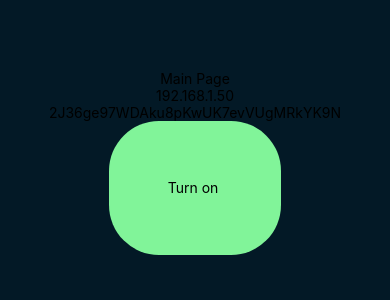
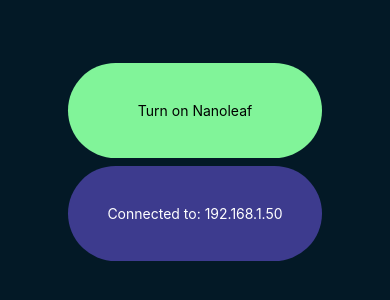
Before and after one commit to pierre-roussel/LightsOn, a React Native app: screen / in a window 390 px wide. Shown: the part 260-560 px from the top of the page. Built offline with nearby package versions, Linux system fonts and the light colour scheme; no server answers.

Commit message:
added info box killed animations

```diff
--- a/App.tsx
+++ b/App.tsx
@@ -2,11 +2,11 @@
 import React from "react";
 
 // Internal
-import { CtxNanoleafProvider } from "./src/components/CtxNanoleaf";
+import { CtxNanoleafProvider } from "./src/contexts/CtxNanoleaf";
 import {
   CtxNanoleafStateProvider,
   defaultValue,
-} from "./src/components/CtxNanoleafState";
+} from "./src/contexts/CtxNanoleafState";
 import { MainPage } from "./src/pages/MainPage";
 import { NanoLeaf } from "./src/helpers/nano/nanoleaf";
 
--- /dev/null
+++ b/src/components/InfoBox/InfoBox.tsx
@@ -0,0 +1,45 @@
+// Vendor
+import React, { useContext, useRef, useState } from "react";
+import { StyleSheet, Text, View } from "react-native";
+
+// Internal
+import { CtxNanoleaf } from "../../contexts/CtxNanoleaf";
+
+export interface InfoBoxProps {}
+
+const InfoBox = (_props: InfoBoxProps) => {
+  // Hooks
+  const nano = useContext(CtxNanoleaf);
+
+  const styles = StyleSheet.create({
+    container: {
+      alignItems: "center",
+      backgroundColor: "#3D3B8E",
+      borderRadius: 50,
+      justifyContent: "center",
+      marginTop: "1%",
+      marginBottom: "1%",
+      padding: "10%",
+      minWidth: "65%",
+    },
+    text: {
+      color: "#fff",
+    },
+  });
+
+  const renderConnectedState = () => {
+    const address = nano?.getAddress();
+
+    if (!address) return "No nanoleaf connected";
+
+    return `Connected to: ${address}`;
+  };
+
+  return (
+    <View style={styles.container}>
+      <Text style={styles.text}>{renderConnectedState()}</Text>
+    </View>
+  );
+};
+
+export { InfoBox };
--- /dev/null
+++ b/src/components/InfoBox/package.json
@@ -0,0 +1,3 @@
+{
+  "main": "./InfoBox.tsx"
+}
--- a/src/components/Switch/Switch.tsx
+++ b/src/components/Switch/Switch.tsx
@@ -1,10 +1,10 @@
 // Vendor
-import React, { useContext, useRef, useState } from "react";
+import React, { useContext } from "react";
 import { StyleSheet, Text, View } from "react-native";
 
 // Internal
-import { CtxNanoleaf } from "../../components/CtxNanoleaf";
-import { CtxNanoleafState } from "../CtxNanoleafState/CtxNanoleafState";
+import { CtxNanoleaf } from "../../contexts/CtxNanoleaf";
+import { CtxNanoleafState } from "../../contexts/CtxNanoleafState";
 import { selectLightOnState } from "../../selectors";
 import {
   LIGHT_OFF_SHADE,
@@ -15,7 +15,6 @@
 
 const Switch = (_props: SwitchProps) => {
   // Hooks
-  const fetched = useRef(false);
   const nano = useContext(CtxNanoleaf);
   const nanoState = useContext(CtxNanoleafState);
 
@@ -24,11 +23,14 @@
 
   const styles = StyleSheet.create({
     container: {
+      alignItems: "center",
+      backgroundColor: currentLightState ? LIGHT_OFF_SHADE : LIGHT_ON_SHADE,
       borderRadius: 50,
-      padding: "15%",
-      backgroundColor: currentLightState ? LIGHT_OFF_SHADE : LIGHT_ON_SHADE,
-      alignItems: "center",
       justifyContent: "center",
+      marginTop: "1%",
+      marginBottom: "1%",
+      padding: "10%",
+      minWidth: "65%",
     },
   });
 
@@ -46,7 +48,7 @@
   return (
     <View onTouchStart={onSetLight} style={styles.container}>
       <Text style={{ color: currentLightState ? "#fff" : "#000" }}>
-        Turn {currentLightState ? "off" : "on"}{" "}
+        Turn {currentLightState ? "off" : "on"} Nanoleaf
       </Text>
     </View>
   );
--- a/src/pages/MainPage/MainPage.tsx
+++ b/src/pages/MainPage/MainPage.tsx
@@ -1,22 +1,19 @@
 // Vendor
 import React, { useContext, useRef, useState } from "react";
-import { StyleSheet, Text, View } from "react-native";
+import { StyleSheet, View } from "react-native";
 
 // Internal
-import { Spring, animated } from "react-spring/renderprops";
-import { CtxNanoleaf } from "../../components/CtxNanoleaf";
-import { CtxNanoleafState } from "../../components/CtxNanoleafState/CtxNanoleafState";
+import { CtxNanoleaf } from "../../contexts/CtxNanoleaf";
+import { CtxNanoleafState } from "../../contexts/CtxNanoleafState";
+import { InfoBox } from "../../components/InfoBox";
 import { selectLightOnState } from "../../selectors";
-import { Switch } from "../../components/Switch/Switch";
+import { Switch } from "../../components/Switch";
 import {
   LIGHT_ON_SHADE,
   LIGHT_OFF_SHADE,
   CONNECTION_ERROR_SHADE,
   WAITING_FOR_RESPONSE,
 } from "./constants";
-import { useSpring } from "react-spring";
-
-const AnimatedView = animated(View);
 
 const MainPage = () => {
   // Hooks
@@ -28,20 +25,6 @@
   // Setup
   const currentLightState = selectLightOnState(nanoState.state);
 
-  const styles = {
-    container: {
-      flex: 1,
-      alignItems: "center",
-      justifyContent: "center",
-    },
-  };
-
-  const animatedStyles = useSpring({
-    ...styles.container,
-    backgroundColor: currentLightState ? LIGHT_ON_SHADE : LIGHT_OFF_SHADE,
-    color: currentLightState ? "#008" : "#fff",
-  });
-
   // Handlers
   const getBackgroundColor = () => {
     if (!fetched) return WAITING_FOR_RESPONSE;
@@ -49,6 +32,7 @@
 
     return currentLightState ? LIGHT_ON_SHADE : LIGHT_OFF_SHADE;
   };
+
   const onPair = () => {
     try {
       nano?.pair();
@@ -56,6 +40,16 @@
       console.log(e);
     }
   };
+
+  // Styles
+  const styles = StyleSheet.create({
+    main: {
+      flex: 1,
+      alignItems: "center",
+      backgroundColor: getBackgroundColor(),
+      justifyContent: "center",
+    },
+  });
 
   // useEffect
   React.useEffect(() => {
@@ -69,22 +63,10 @@
   }, []);
 
   return (
-    <Spring
-      native
-      to={{
-        ...styles.container,
-        backgroundColor: getBackgroundColor(),
-      }}
-    >
-      {(props) => (
-        <AnimatedView style={props}>
-          <Text>Main Page</Text>
-          <Text>{nano?.getAddress()}</Text>
-          <Text>{nano?.getAuthToken()}</Text>
-          <Switch />
-        </AnimatedView>
-      )}
-    </Spring>
+    <View style={styles.main}>
+      <Switch />
+      <InfoBox />
+    </View>
   );
 };
 
```
Also changed, not shown: src/contexts/CtxNanoleaf/CtxNanoleaf.ts (renamed from src/components/CtxNanoleaf/CtxNanoleaf.ts), src/contexts/CtxNanoleaf/package.json (renamed from src/components/CtxNanoleaf/package.json), src/contexts/CtxNanoleafState/CtxNanoleafState.ts (renamed from src/components/CtxNanoleafState/CtxNanoleafState.ts), src/contexts/CtxNanoleafState/package.json (renamed from src/components/CtxNanoleafState/package.json).
